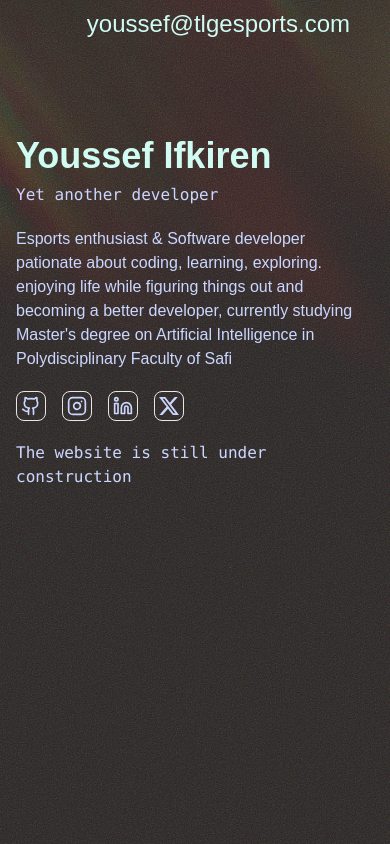
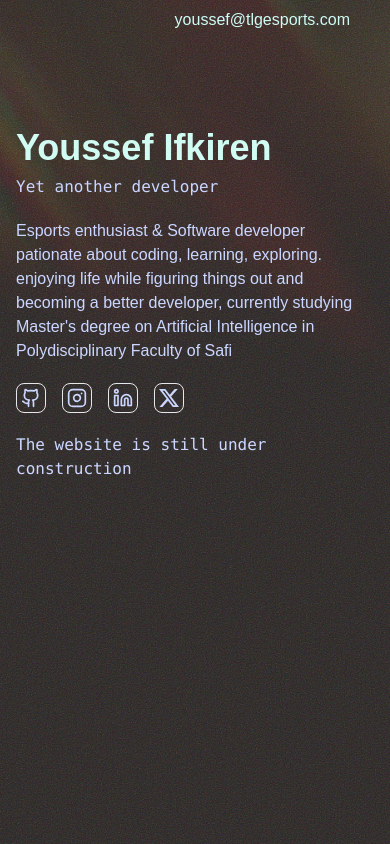
Before and after one commit to youssefifkiren/portfolio, a Next.js app: page / in a window 390 px wide. Built offline with nearby package versions, Linux system fonts and the light colour scheme.

Commit message:
fixed email size for mobile clients

```diff
--- a/components/ui/overlays/Navbar.tsx
+++ b/components/ui/overlays/Navbar.tsx
@@ -4,7 +4,7 @@ const Navbar = () => {
   return (
     <header>
         <nav>
-            <span className="pt-2 mr-10 ml-auto text-teal-100 block w-fit text-2xl"><a href={`mailto:${metainfo.email}`}>{metainfo.email}</a></span>
+            <span className="pt-2 mr-10 ml-auto text-teal-100 block w-fit text-md md:text-xl"><a href={`mailto:${metainfo.email}`}>{metainfo.email}</a></span>
         </nav>
     </header>
   )
```
